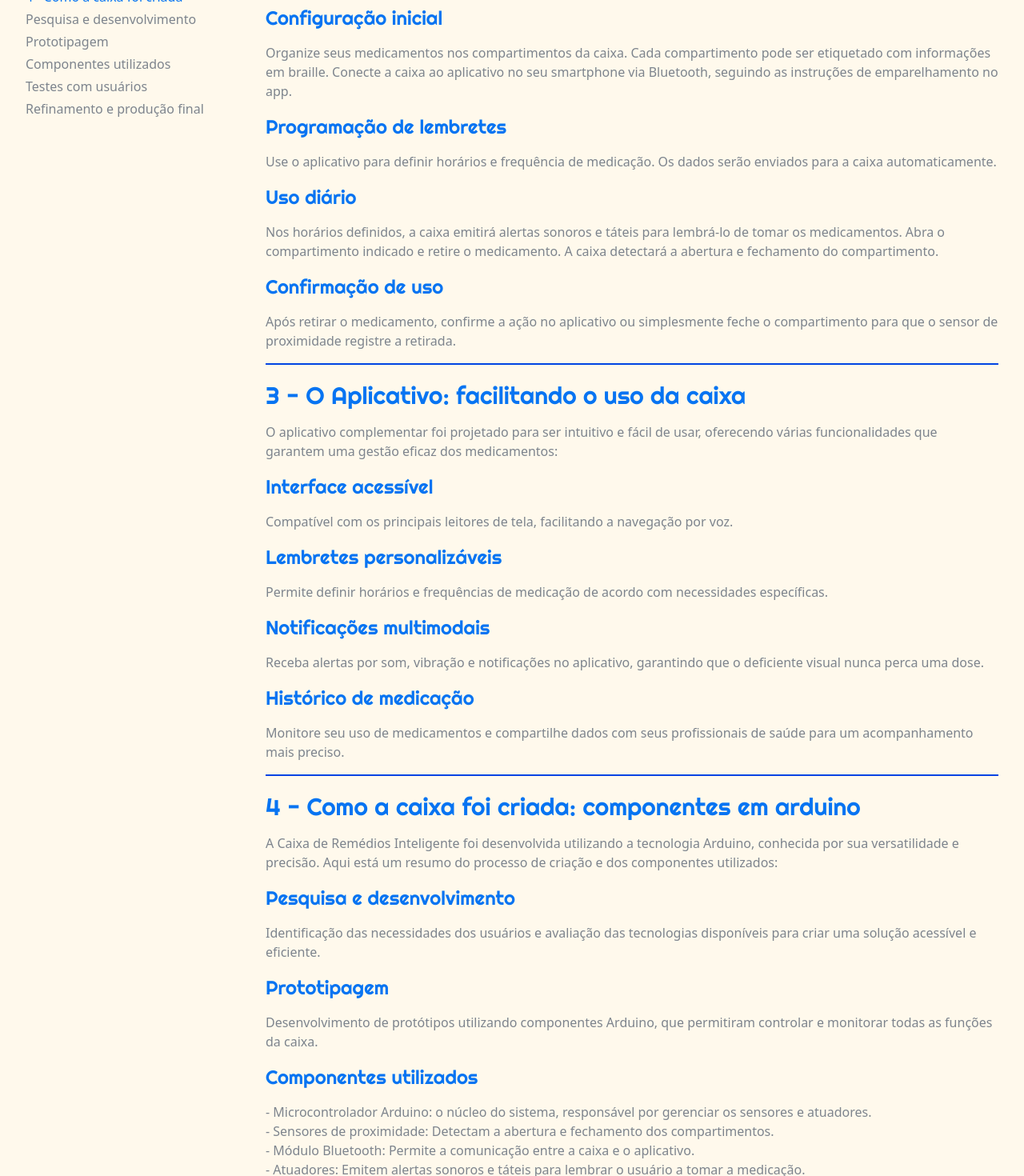
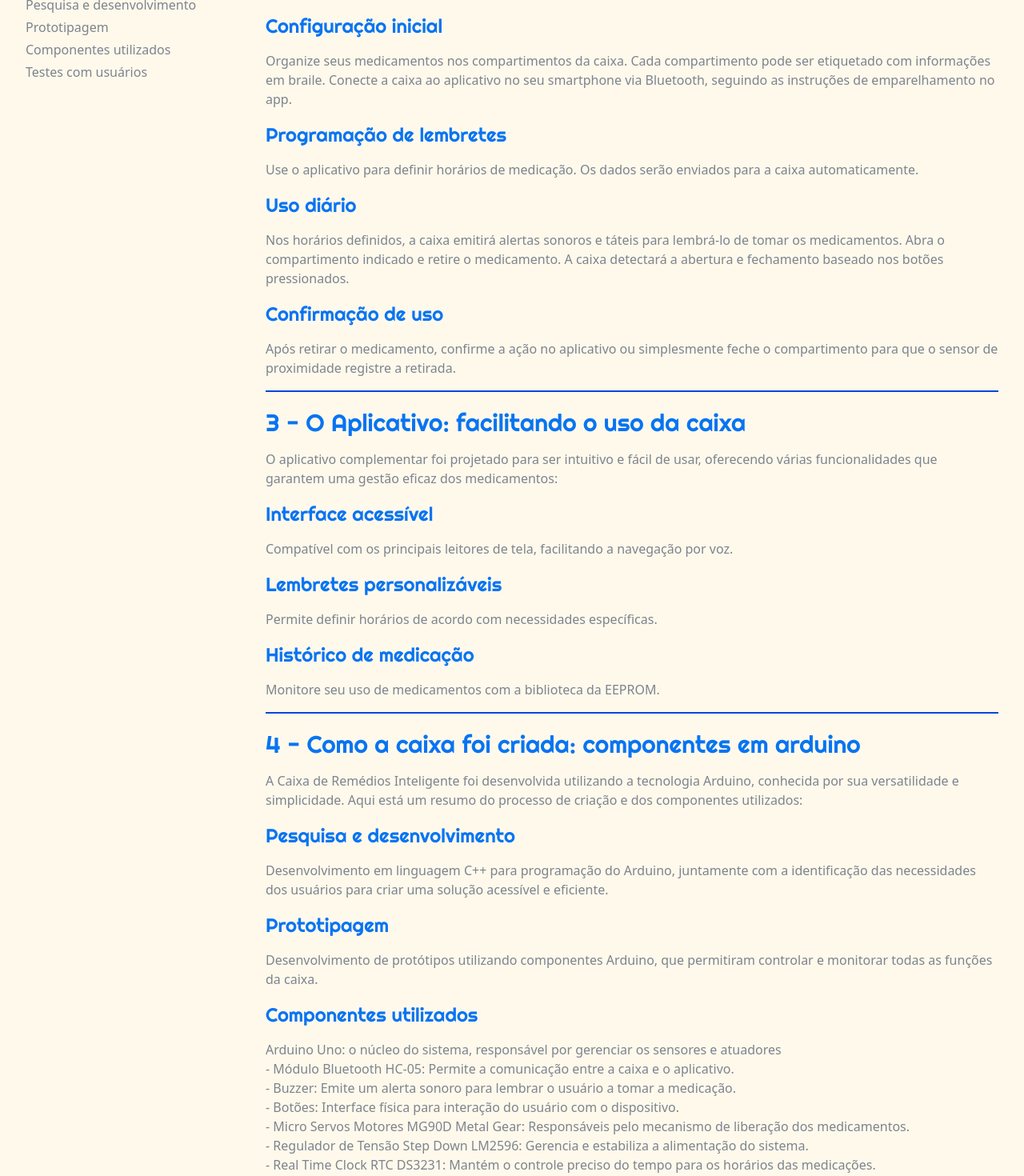
Before and after one commit to caua2006/TCC-PIllBox-Site, a React (Vite) app: page /pillbox in a window 1280 px wide. Shown: the part 480-1950 px from the top of the page at 80% size. Built offline with nearby package versions, Linux system fonts and the light colour scheme.

Commit message:
fix: Banca:pt-2

```diff
--- a/src/pages/Game.tsx
+++ b/src/pages/Game.tsx
@@ -7,9 +7,8 @@ export default function Game() {
         <Header/>
 
         <main className="flex flex-col items-center gap-20  mb-72 md:mb-20 mt-[90px]">
-            <h1 className="font-header text-3xl text-h1Color mb-4 md:text-6xl">Game</h1>
-            <iframe className="w-[280px] h-[157px] md:w-[560px] md:h-[315px]"  src="https://www.youtube.com/embed/oFtjKbXKqbg?si=rnmaUB9aeY5_vFvn" title="YouTube video player"  allow="accelerometer; autoplay; clipboard-write; encrypted-media; gyroscope; picture-in-picture; web-share"></iframe>
-
+            <h1 className="font-header text-3xl text-h1Color mb-4 md:text-6xl">Wish Tower</h1>
+            <iframe className="w-[280px] h-[157px] md:w-[560px] md:h-[315px]"  src="https://www.youtube.com/embed/zYSF6I1M05U?si=VjaQYKzqnOcJj0rt" title="YouTube video player"  allow="accelerometer; autoplay; clipboard-write; encrypted-media; gyroscope; picture-in-picture; web-share" ></iframe>
         </main>
 
         <Footer/>
--- a/src/pages/PillBox.tsx
+++ b/src/pages/PillBox.tsx
@@ -14,6 +14,7 @@ export default function PillBox() {
   return (
     <div className="">
         <Header/>
+        <div className="mt-[90px]">
         <Sheet>
             <SheetTrigger>
                 <div className="flex items-center md:hidden">
@@ -55,8 +56,9 @@ export default function PillBox() {
                 </div>
             </SheetContent>
         </Sheet>
+        </div>
 
-        <main className="md:flex mt-20">
+        <main className="md:flex ">
             <div className="md:fixed md:max-w-64 hidden md:block">
                 <div className="flex flex-col items-start gap-1 mb-1">
                     <p className="text-h1Color">1 - PillBox - Introdução</p>
@@ -73,7 +75,6 @@ export default function PillBox() {
                     <p className="text-h1Color">3- O Aplicativo</p>
                     <p className="text-textBody">Interface acessível</p>
                     <p className="text-textBody">Lembretes personalizáveis</p>
-                    <p className="text-textBody">Notificações multimodais</p>
                     <p className="text-textBody">Histórico de medicação</p>
                 </div>
                 <div className="flex flex-col items-start gap-1 mb-1">
@@ -82,7 +83,6 @@ export default function PillBox() {
                     <p className="text-textBody">Prototipagem</p>
                     <p className="text-textBody">Componentes utilizados</p>
                     <p className="text-textBody">Testes com usuários</p>
-                    <p className="text-textBody">Refinamento e produção final</p>
                 </div>
             </div>
 
@@ -99,51 +99,53 @@ export default function PillBox() {
                 <div className="flex flex-col  gap-4 mb-5">
                     <h1 className="text-3xl font-header text-h1Color">2 - Passo a passo de uso da caixa</h1>
                     <h2 className="text-2xl font-header text-h1Color">Configuração inicial</h2>
-                    <p className="text-textBody">Organize seus medicamentos nos compartimentos da caixa. Cada compartimento pode ser etiquetado com informações em braille.
-                    Conecte a caixa ao aplicativo no seu smartphone via Bluetooth, seguindo as instruções de emparelhamento no app.</p>
+                    <p className="text-textBody">Organize seus medicamentos nos compartimentos da caixa. Cada compartimento pode ser etiquetado com informações em braile. Conecte a caixa ao aplicativo no seu smartphone via Bluetooth, seguindo as instruções de emparelhamento no app.</p>
                     <h2 className="text-2xl font-header text-h1Color">Programação de lembretes</h2>
-                    <p className="text-textBody">Use o aplicativo para definir horários e frequência de medicação. Os dados serão enviados para a caixa automaticamente.</p>
+                    <p className="text-textBody">Use o aplicativo para definir horários de medicação. Os dados serão enviados para a caixa automaticamente.</p>
                     <h2 className="text-2xl font-header text-h1Color">Uso diário</h2>
-                    <p className="text-textBody">Nos horários definidos, a caixa emitirá alertas sonoros e táteis para lembrá-lo de tomar os medicamentos.
-                    Abra o compartimento indicado e retire o medicamento. A caixa detectará a abertura e fechamento do compartimento.</p>
+                    <p className="text-textBody">Nos horários definidos, a caixa emitirá alertas sonoros e táteis para lembrá-lo de tomar os medicamentos. Abra o compartimento indicado e retire o medicamento. A caixa detectará a abertura e fechamento baseado nos botões pressionados.</p>
                     <h2 className="text-2xl font-header text-h1Color">Confirmação de uso</h2>
                     <p className="text-textBody">Após retirar o medicamento, confirme a ação no aplicativo ou simplesmente feche o compartimento para que o sensor de proximidade registre a retirada.</p>
                     <div className="w-full bg-bgCard h-0.5"></div>
                 </div>
 
                 <div className="flex flex-col  gap-4 mb-5">
+
                     <h1 className="text-3xl font-header text-h1Color">3 - O Aplicativo: facilitando o uso da caixa</h1>
                     <p className="text-textBody">O aplicativo complementar foi projetado para ser intuitivo e fácil de usar, oferecendo várias funcionalidades que garantem uma gestão eficaz dos medicamentos:</p>
+
                     <h2 className="text-2xl font-header text-h1Color">Interface acessível</h2>
                     <p className="text-textBody">Compatível com os principais leitores de tela, facilitando a navegação por voz.</p>
+
                     <h2 className="text-2xl font-header text-h1Color">Lembretes personalizáveis</h2>
-                    <p className="text-textBody">Permite definir horários e frequências de medicação de acordo com necessidades específicas.</p>
-                    <h2 className="text-2xl font-header text-h1Color">Notificações multimodais</h2>
-                    <p className="text-textBody">Receba alertas por som, vibração e notificações no aplicativo, garantindo que o deficiente visual nunca perca uma dose.</p>
+                    <p className="text-textBody">Permite definir horários de acordo com necessidades específicas.</p>
+
+
                     <h2 className="text-2xl font-header text-h1Color">Histórico de medicação</h2>
-                    <p className="text-textBody">Monitore seu uso de medicamentos e compartilhe dados com seus profissionais de saúde para um acompanhamento mais preciso.</p>
+                    <p className="text-textBody">Monitore seu uso de medicamentos com a biblioteca da EEPROM.</p>
                 <div className="w-full bg-bgCard h-0.5"></div>
 
                 </div>
 
                 <div className="flex flex-col gap-4 mb-5 text-left">
                     <h1 className="text-3xl font-header text-h1Color">4 - Como a caixa foi criada: componentes em arduino</h1>
-                    <p className="text-textBody">A Caixa de Remédios Inteligente foi desenvolvida utilizando a tecnologia Arduino, conhecida por sua versatilidade e precisão. Aqui está um resumo do processo de criação e dos componentes utilizados:</p>
+                    <p className="text-textBody">A Caixa de Remédios Inteligente foi desenvolvida utilizando a tecnologia Arduino, conhecida por sua versatilidade e simplicidade. Aqui está um resumo do processo de criação e dos componentes utilizados:</p>
                     <h2 className="text-2xl font-header text-h1Color">Pesquisa e desenvolvimento</h2>
-                    <p className="text-textBody">Identificação das necessidades dos usuários e avaliação das tecnologias disponíveis para criar uma solução acessível e eficiente.</p>
+                    <p className="text-textBody">Desenvolvimento em linguagem C++ para programação do Arduino, juntamente com a identificação das necessidades dos usuários para criar uma solução acessível e eficiente.</p>
                     <h2 className="text-2xl font-header text-h1Color">Prototipagem</h2>
                     <p className="text-textBody">Desenvolvimento de protótipos utilizando componentes Arduino, que permitiram controlar e monitorar todas as funções da caixa.</p>
                     <h2 className="text-2xl font-header text-h1Color">Componentes utilizados</h2>
                     <p className="text-textBody">
-                        - Microcontrolador Arduino: o núcleo do sistema, responsável por gerenciar os sensores e atuadores.<br/>
-                        - Sensores de proximidade: Detectam a abertura e fechamento dos compartimentos. <br />
-                        - Módulo Bluetooth: Permite a comunicação entre a caixa e o aplicativo.<br/>
-                        - Atuadores: Emitem alertas sonoros e táteis para lembrar o usuário a tomar a medicação.
+                    Arduino Uno: o núcleo do sistema, responsável por gerenciar os sensores e atuadores <br />
+                    - Módulo Bluetooth HC-05: Permite a comunicação entre a caixa e o aplicativo. <br />
+                    - Buzzer: Emite um alerta sonoro para lembrar o usuário a tomar a medicação. <br />
+                    - Botões: Interface física para interação do usuário com o dispositivo. <br />
+                    - Micro Servos Motores MG90D Metal Gear: Responsáveis pelo mecanismo de liberação dos medicamentos. <br />
+                    - Regulador de Tensão Step Down LM2596: Gerencia e estabiliza a alimentação do sistema. <br />
+                    - Real Time Clock RTC DS3231: Mantém o controle preciso do tempo para os horários das medicações.
                     </p>
                     <h2 className="text-2xl font-header text-h1Color">Testes com usuários</h2>
                     <p className="text-textBody">Realizados testes com pessoas cegas e com baixa visão para garantir que a caixa e o aplicativo atendem às suas necessidades.</p>
-                    <h2 className="text-2xl font-header text-h1Color">Refinamento e produção final</h2>
-                    <p className="text-textBody">Ajustes e melhorias das funcionalidades com base no feedback dos usuários e produção em escala das caixas.</p>
                     <div className="w-full bg-bgCard h-0.5"></div>
                 </div>
 
--- a/src/pages/PillBoxApp.tsx
+++ b/src/pages/PillBoxApp.tsx
@@ -16,6 +16,7 @@ export default function PillBoxApp() {
   return (
     <div>
     <Header/>
+    <div className="mt-[90px] bg-backgroundColor w-full">
     <Sheet>
         <SheetTrigger>
             <div className="flex items-center md:hidden">
@@ -43,7 +44,6 @@ export default function PillBoxApp() {
                     <p className="text-h1Color">3- O Aplicativo</p>
                     <p className="text-textBody">Interface acessível</p>
                     <p className="text-textBody">Lembretes personalizáveis</p>
-                    <p className="text-textBody">Notificações multimodais</p>
                     <p className="text-textBody">Histórico de medicação</p>
                 </div>
                 <div className="flex flex-col items-start gap-1 mb-1">
@@ -52,13 +52,13 @@ export default function PillBoxApp() {
                     <p className="text-textBody">Prototipagem</p>
                     <p className="text-textBody">Componentes utilizados</p>
                     <p className="text-textBody">Testes com usuários</p>
-                    <p className="text-textBody">Refinamento e produção final</p>
                 </div>
             </div>
         </SheetContent>
     </Sheet>
+    </div>
 
-    <main className="md:flex mt-20">
+    <main className="md:flex ">
             <div className="md:fixed md:max-w-64 hidden md:block">
                 <div className="flex flex-col items-start gap-1 mb-1">
                     <p className="text-h1Color">1 - PillBoxApp - Introdução</p>
@@ -76,13 +76,12 @@ export default function PillBoxApp() {
                     <p className="text-textBody">Sincronização automática</p>
                     <p className="text-textBody">Alertas multimodais</p>
                     <p className="text-textBody">Feedback em tempo real</p>
-                    <p className="text-textBody">Assistência por voz</p>
                 </div>
                 <div className="flex flex-col items-start gap-1 mb-1">
                     <p className="text-h1Color">4 - Como o App foi criado</p>
                     <p className="text-textBody">Tecnologias utilizadas</p>
                     <p className="text-textBody">Banco de Dados</p>
-                    <p className="text-textBody">Conexões e sincronização</p>
+                    <p className="text-textBody">Conexões</p>
                 </div>
             </div>
 
@@ -106,14 +105,11 @@ export default function PillBoxApp() {
                         <img src={PlayStore} alt="" />
                     </div>
                     <h2 className="text-2xl font-header text-h1Color">Configuração inicial</h2>
-                    <p className="text-textBody">-Siga as instruções na tela para configurar seu perfil e preferências de uso. <br />
-                    - Conecte o aplicativo à Caixa de Remédios Inteligente via Bluetooth, seguindo as instruções de emparelhamento.</p>
+                    <p className="text-textBody">- Conecte o aplicativo à Caixa de Remédios Inteligente via Bluetooth, seguindo as instruções de emparelhamento.</p>
                     <h2 className="text-2xl font-header text-h1Color">Cadastro de medicamentos</h2>
-                    <p className="text-textBody">- Utilize o leitor de código de barras do aplicativo para adicionar seus medicamentos à lista. <br />
-                    - Insira manualmente os horários e doses recomendadas ou importe essas informações de uma prescrição digital.</p>
+                    <p className="text-textBody">- Insira manualmente os horários e doses recomendadas usando os quatro compartimentos disponíveis, feitos para uma dose diária organizada.</p>
                     <h2 className="text-2xl font-header text-h1Color">Configuração de lembretes</h2>
-                    <p className="text-textBody">Defina os horários e frequência de medicação no aplicativo. <br />
-                    Personalize os tipos de notificações que você deseja receber (sonoras, vibrações, etc.).</p>
+                    <p className="text-textBody">Defina os horários e frequência de medicação no aplicativo, de um modo fácil e intuitivo para o deficiente visual.</p>
                     <div className="w-full bg-bgCard h-0.5"></div>
                 </div>
 
@@ -126,8 +122,6 @@ export default function PillBoxApp() {
                     <p className="text-textBody">Receba alertas no seu smartphone e na caixa, garantindo que você nunca perca uma dose da medicação.</p>
                     <h2 className="text-2xl font-header text-h1Color">Feedback em tempo real</h2>
                     <p className="text-textBody">Quando você abre um compartimento na caixa, o aplicativo registra automaticamente a retirada do medicamento, atualizando seu histórico.</p>
-                    <h2 className="text-2xl font-header text-h1Color">Assistência por voz</h2>
-                    <p className="text-textBody">Utilize comandos de voz para configurar lembretes e verificar informações sobre seus medicamentos.</p>
                     <div className="w-full bg-bgCard h-0.5"></div>
                 </div>
 
@@ -135,14 +129,11 @@ export default function PillBoxApp() {
                     <h1 className="text-3xl font-header text-h1Color">4 - Como o App foi criado</h1>
                     <p className="text-textBody">O aplicativo foi desenvolvido utilizando tecnologias avançadas para garantir robustez, segurança e acessibilidade:</p>
                     <h2 className="text-2xl font-header text-h1Color">Tecnologias utilizadas</h2>
-                    <p className="text-textBody">Linguagens de Programação: Swift (iOS) e Kotlin (Android) para garantir desempenho nativo e otimizado.
-                    Frameworks: Utilização de frameworks, como Flutter, para criar uma interface de usuário acessível e intuitiva.</p>
+                    <p className="text-textBody">MIT App Inventor: Plataforma de desenvolvimento no-code que permite a criação de aplicativos Android de forma visual e intuitiva, sem necessidade de conhecimento profundo em programação.</p>
                     <h2 className="text-2xl font-header text-h1Color">Banco de Dados</h2>
-                    <p className="text-textBody">Firebase: Para armazenamento seguro e em tempo real das informações dos usuários e histórico de medicação.
-                    SQLite: Banco de dados local no dispositivo para garantir acesso rápido às informações críticas.</p>
-                    <h2 className="text-2xl font-header text-h1Color">Conexões e sincronização</h2>
-                    <p className="text-textBody">Bluetooth Low Energy (BLE): Conexão eficiente e de baixa energia entre o aplicativo e a Caixa de Remédios Inteligente.
-                    APIs RESTful: Comunicação segura e eficiente com servidores remotos, permitindo atualizações de software e sincronização de dados.</p>
+                    <p className="text-textBody">EEPROM: Armazenamento local na memória do Arduino para garantir o salvamento dos dados mesmo quando o dispositivo é desligado.</p>
+                    <h2 className="text-2xl font-header text-h1Color">Conexões</h2>
+                    <p className="text-textBody">Módulo Bluetooth HC-05: Responsável pela comunicação sem fio entre o aplicativo e a Caixa de Remédios Inteligente, permitindo o envio e recebimento de dados de forma simples e eficiente.</p>
                     <div className="w-full bg-bgCard h-0.5"></div>
                 </div>
 
```
